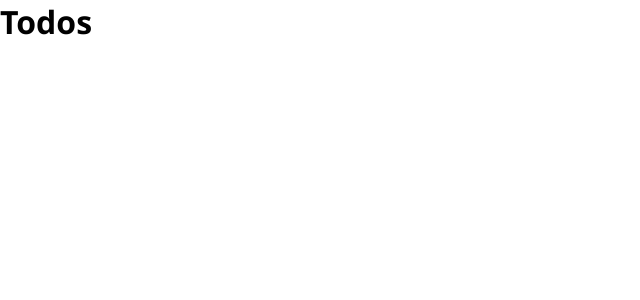
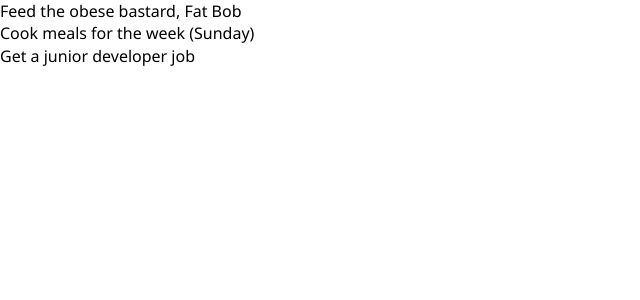
Before and after one commit to sethnejame/react_todo, a React (Create React App) app: page / in a window 1280 px wide. Shown: the top 300 px of the page, without its empty margins (0-640 px from the left). Built offline with nearby package versions, Linux system fonts and the light colour scheme.

Commit message:
Creating TodoItem component, linking it to Todos.js, output to browser works

```diff
--- a/src/App.js
+++ b/src/App.js
@@ -27,7 +27,7 @@
     console.log(this.state.todos)
     return (
       <div className="App">
-        <Todos />
+        <Todos todos={this.state.todos} />
       </div>
     );
   }
--- /dev/null
+++ b/src/components/TodoItem.js
@@ -0,0 +1,13 @@
+import React, { Component } from 'react'
+
+export class TodoItem extends Component {
+    render() {
+        return (
+            <div>
+                <p>{ this.props.todo.title }</p>
+            </div>
+        )
+    }
+}
+
+export default TodoItem
--- a/src/components/Todos.js
+++ b/src/components/Todos.js
@@ -1,12 +1,11 @@
 import React, { Component } from 'react';
+import TodoItem from './TodoItem';
 
 class Todos extends Component {
   render() {
-    return (
-      <div>
-        <h1>Todos</h1>
-      </div>
-    );
+    return this.props.todos.map((listItem) => (
+      <TodoItem todo={listItem}/>
+    ));
   }
 }
 
```
